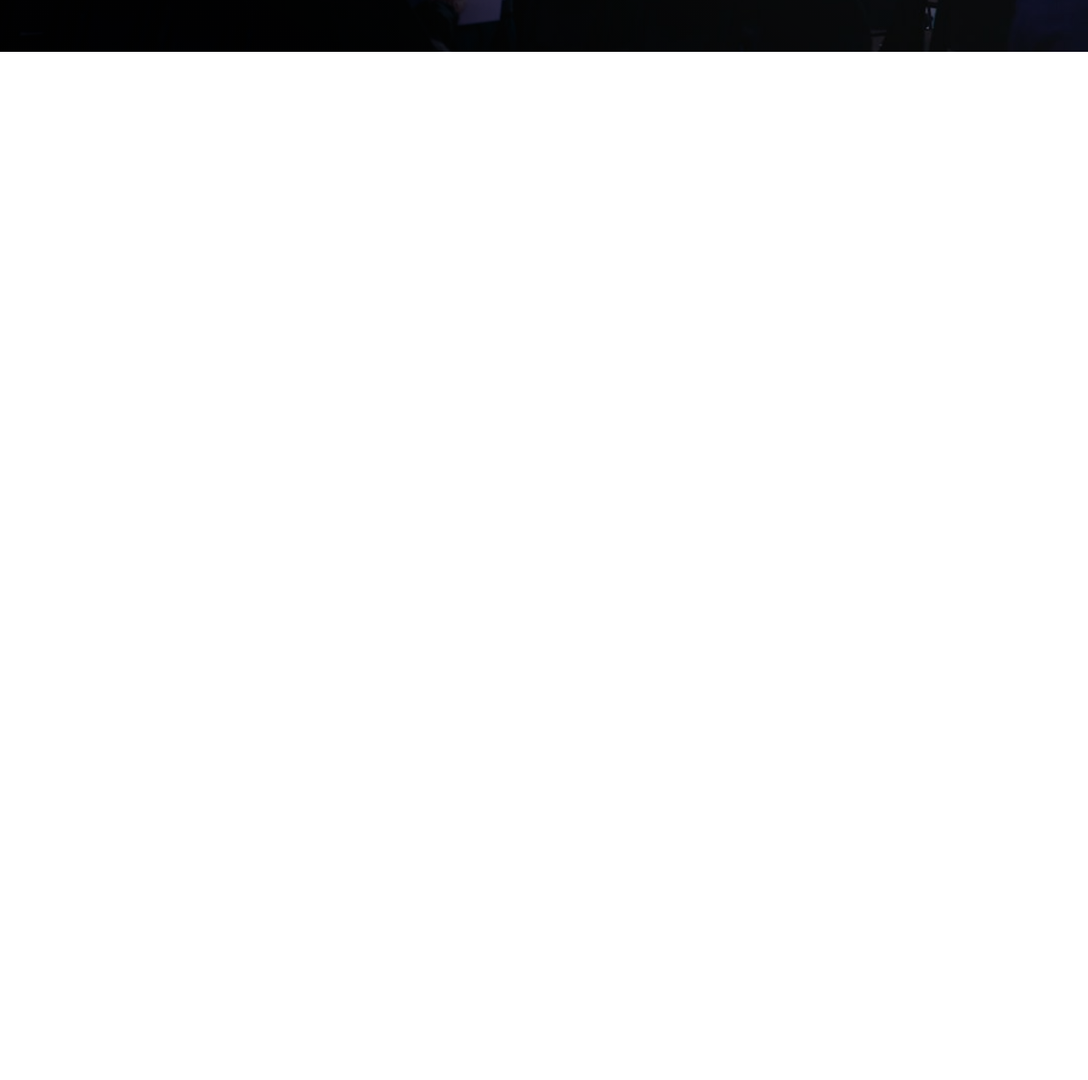
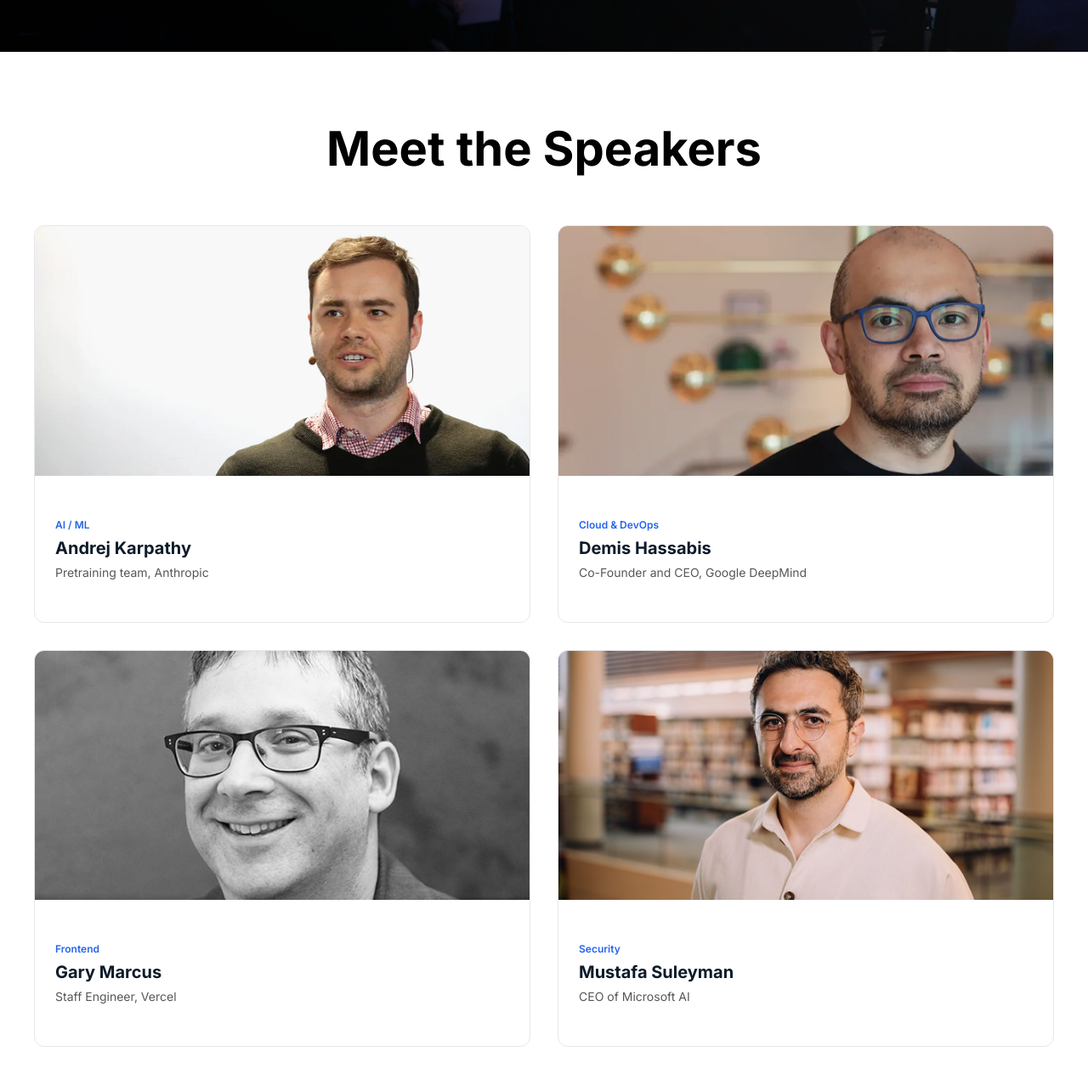
Before and after one commit to ahsamrat1031/assignment-01, a plain HTML site: page index.html in a window 1280 px wide. Shown: the part 835-2106 px from the top of the page at 85% size. Before the commit the page ends 896 px from the top, so only its background shows below. Drawn offline with nearby package versions, Linux system fonts and the light colour scheme.

Commit message:
Speakers Section Completed

```diff
--- a/index.html
+++ b/index.html
@@ -65,5 +65,50 @@
       </div>
     </header>
     <!-- Hero Section End -->
+
+    <!-- Main Section Start -->
+    <main>
+      <!-- Speakers Section Start -->
+      <section class="speakers container">
+        <h2>Meet the Speakers</h2>
+
+        <div class="speakers-content">
+          <div class="speakers-card">
+            <img src="./assets/andrej.png" alt="Andrej Karpathy's Image" />
+            <div class="speaker-info">
+              <p class="category">AI / ML</p>
+              <h4>Andrej Karpathy</h4>
+              <p class="position">Pretraining team, Anthropic</p>
+            </div>
+          </div>
+          <div class="speakers-card">
+            <img src="./assets/demis.png" alt="Demis Hassabis's Image" />
+            <div class="speaker-info">
+              <p class="category">Cloud & DevOps</p>
+              <h4>Demis Hassabis</h4>
+              <p class="position">Co-Founder and CEO, Google DeepMind</p>
+            </div>
+          </div>
+          <div class="speakers-card">
+            <img src="./assets/gary.png" alt="Gary Marcus's Image" />
+            <div class="speaker-info">
+              <p class="category">Frontend</p>
+              <h4>Gary Marcus</h4>
+              <p class="position">Staff Engineer, Vercel</p>
+            </div>
+          </div>
+          <div class="speakers-card">
+            <img src="./assets/mustafa.png" alt="Mustafa Suleyman's Image" />
+            <div class="speaker-info">
+              <p class="category">Security</p>
+              <h4>Mustafa Suleyman</h4>
+              <p class="position">CEO of Microsoft AI</p>
+            </div>
+          </div>
+        </div>
+      </section>
+      <!-- Speakers Section End -->
+    </main>
+    <!-- Main Section End -->
   </body>
 </html>
--- a/styles/main.css
+++ b/styles/main.css
@@ -101,3 +101,55 @@
   font-weight: bold;
   font-size: 1.5rem;
 }
+
+/* Speakers Section */
+.speakers-content {
+  display: grid;
+  grid-template-columns: repeat(2, 1fr);
+  width: 100%;
+  gap: 2rem;
+  margin-bottom: 8.5rem;
+}
+
+.speakers h2 {
+  font-size: 3.5rem;
+  font-weight: bold;
+  color: #000102;
+  text-align: center;
+  margin: 5rem auto 3.5rem;
+}
+
+.speakers-card {
+  background-color: #ffffff;
+  border: 1px solid #e5e7eb;
+  border-radius: 0.75rem;
+  overflow: hidden;
+}
+
+.speakers-card img {
+  width: 100%;
+  display: block;
+}
+
+.speaker-info {
+  margin: 3.125rem 1.5rem;
+}
+
+.speaker-info h4 {
+  color: #0d1b2a;
+  font-size: 1.25rem;
+  font-weight: bold;
+  margin: 0.5rem auto;
+}
+
+.speaker-info .category {
+  color: #2563eb;
+  font-size: 0.75rem;
+  font-weight: 600;
+}
+
+.speaker-info .position {
+  color: #575757;
+  font-size: 0.875rem;
+  font-weight: normal;
+}
```
